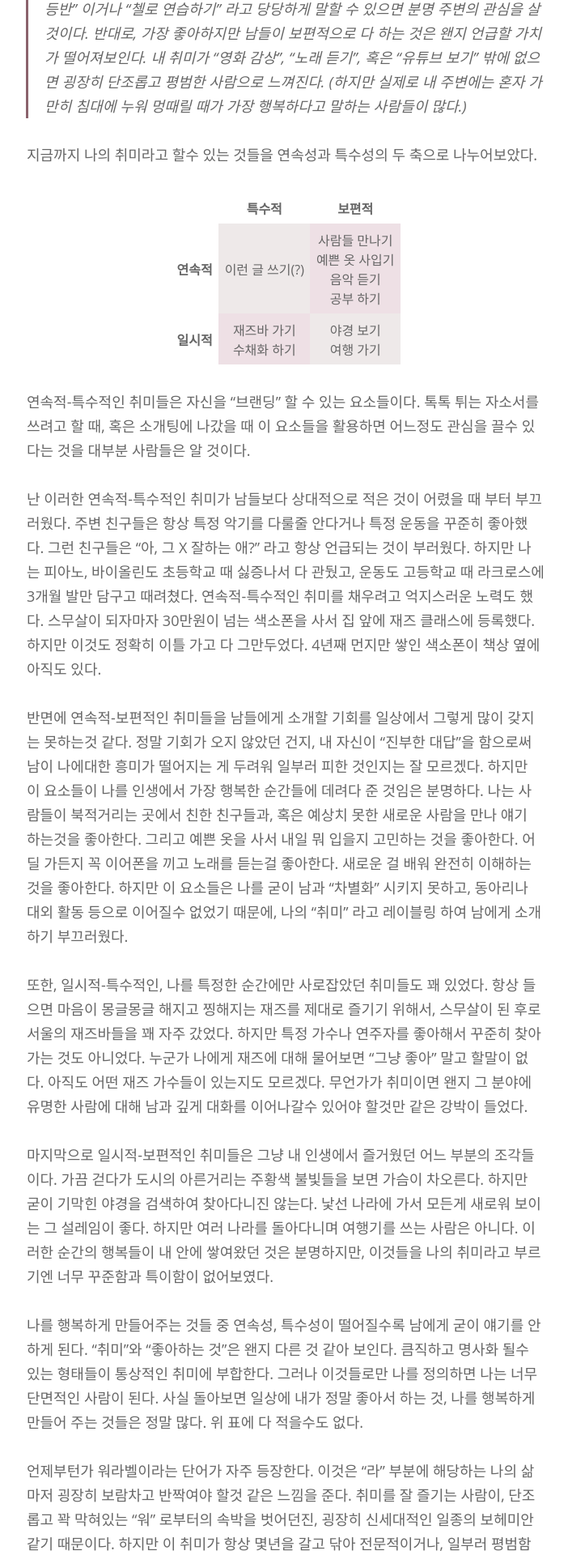
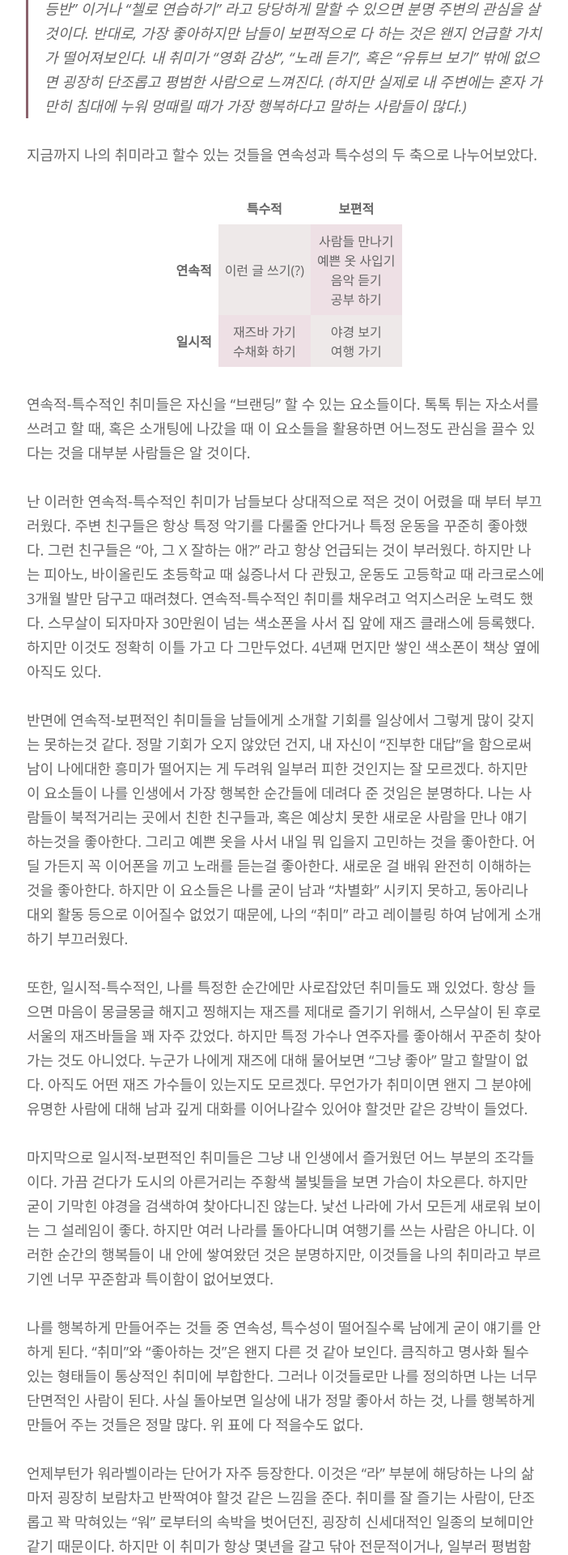
Before and after one commit to minniie/minniie.github.io, a Jekyll site: the page built from _posts/2021-08-05-post4.markdown, in a window 1280 px wide. Shown: the part 1780-3700 px from the top of the page at 81% size, without its empty margins (287-989 px from the left). Built offline with Jekyll 4.4.1, drawn with Linux system fonts in a browser that asks for light colours; nearby versions of some CDN libraries; some web fonts are replaced.

Commit message:
Update main.sass

```diff
--- a/css/main.sass
+++ b/css/main.sass
@@ -39,11 +39,11 @@
   border: 1px solid #FFF
   border-collapse: collapse
 th
-  padding: 7.5px
+  padding: 8px
   text-align: center
   background: #FFF
 td
-  padding: 7.5px
+  padding: 8px
   text-align: center
 
 tr:nth-child(1) td:first-child
```
